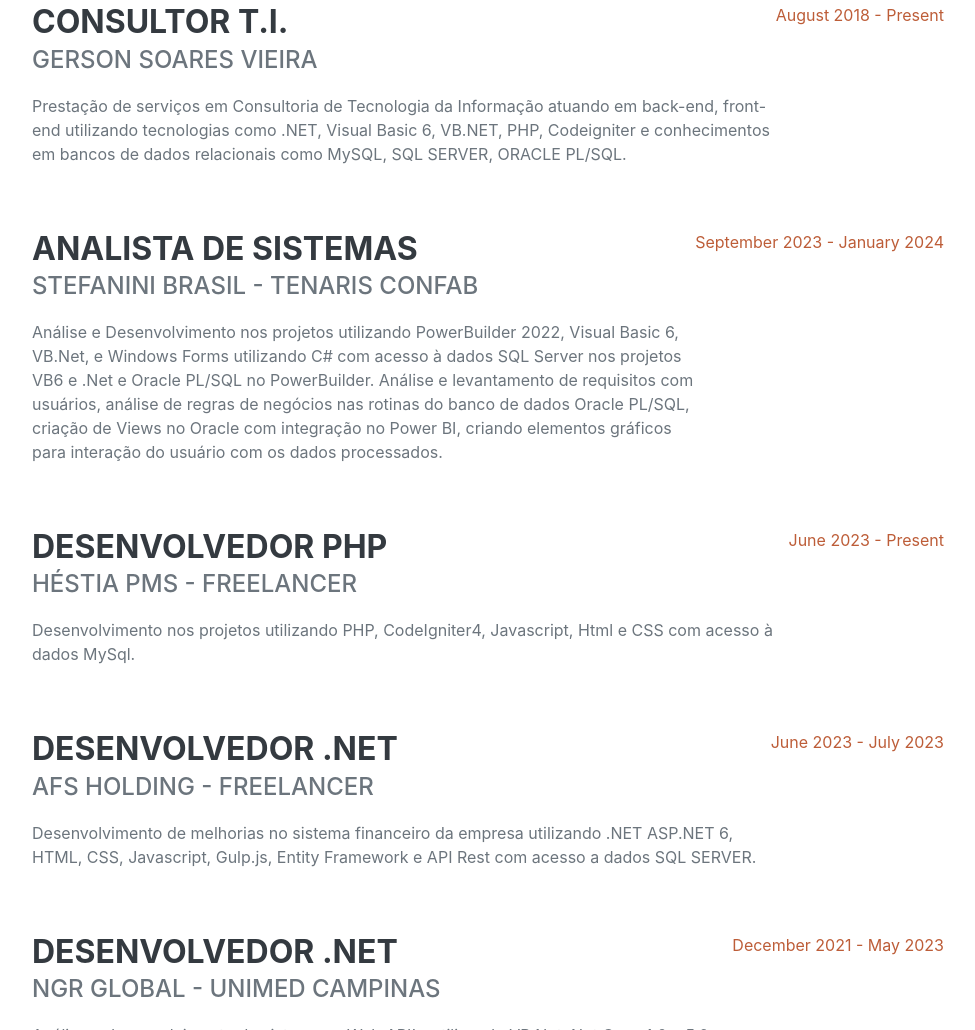
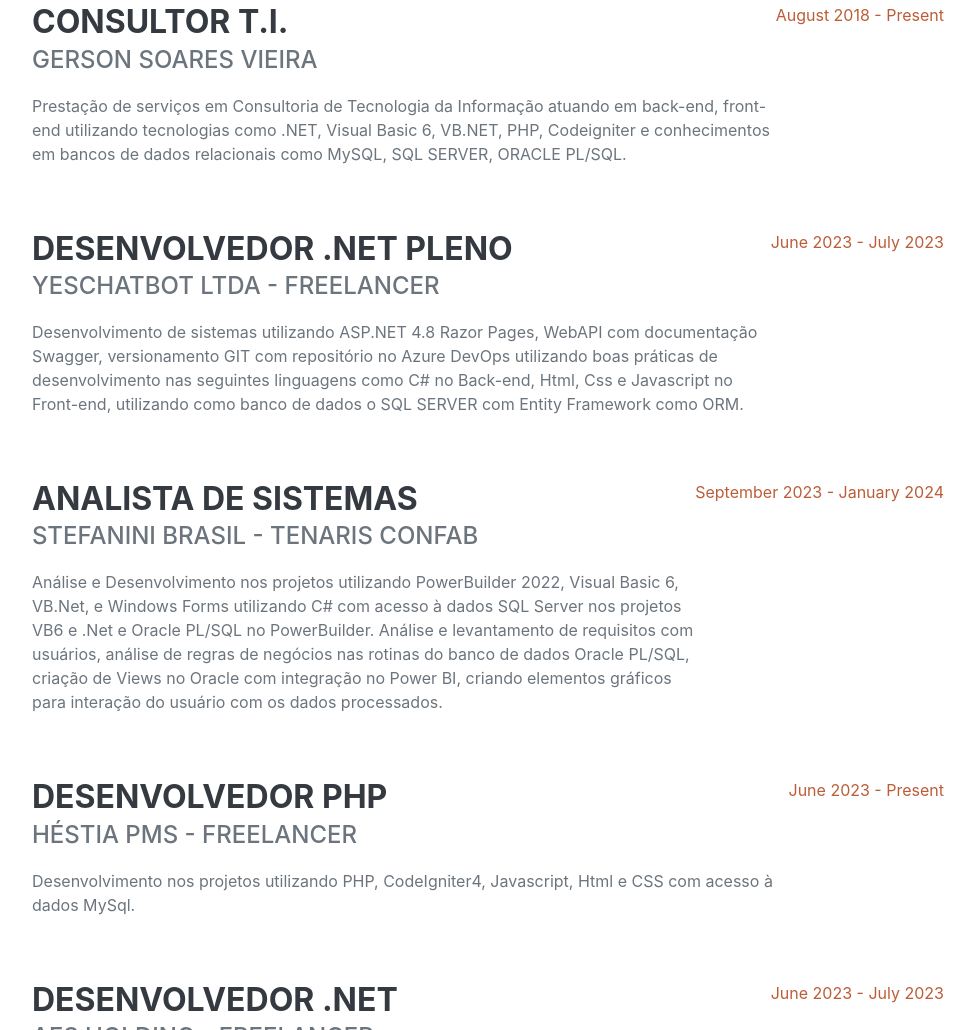
Before and after one commit to GersonVisualBasic/GersonVisualBasic.github.io, a plain HTML site: page index.html in a window 1280 px wide. Shown: the part 993-2023 px from the top of the page, without its empty margins (288-1263 px from the left). Drawn offline with nearby package versions, Linux system fonts and the light colour scheme; a web font is replaced by a local one.

Commit message:
commit att experience

```diff
--- a/index.html
+++ b/index.html
@@ -78,6 +78,21 @@
                             conhecimentos em bancos de dados relacionais como MySQL, SQL SERVER, ORACLE PL/SQL.</p>
                     </div>
                     <div class="flex-shrink-0"><span class="text-primary">August 2018 - Present</span></div>
+                </div>
+                <div class="d-flex flex-column flex-md-row justify-content-between mb-5">
+                    <div class="flex-grow-1">
+                        <h3 class="mb-0">Desenvolvedor .NET Pleno</h3>
+                        <div class="subheading mb-3">YesChatBot LTDA - Freelancer</div>
+                        <p>Desenvolvimento de sistemas utilizando ASP.NET 4.8 Razor Pages, WebAPI com documentação
+                            Swagger,
+                            versionamento GIT com repositório no Azure DevOps utilizando boas práticas de
+                            desenvolvimento nas seguintes
+                            linguagens como C# no Back-end, Html, Css e Javascript no Front-end, utilizando como banco
+                            de dados
+                            o SQL SERVER com Entity Framework como ORM.
+                        </p>
+                    </div>
+                    <div class="flex-shrink-0"><span class="text-primary">June 2023 - July 2023</span></div>
                 </div>
                 <div class="d-flex flex-column flex-md-row justify-content-between mb-5">
                     <div class="flex-grow-1">
```
